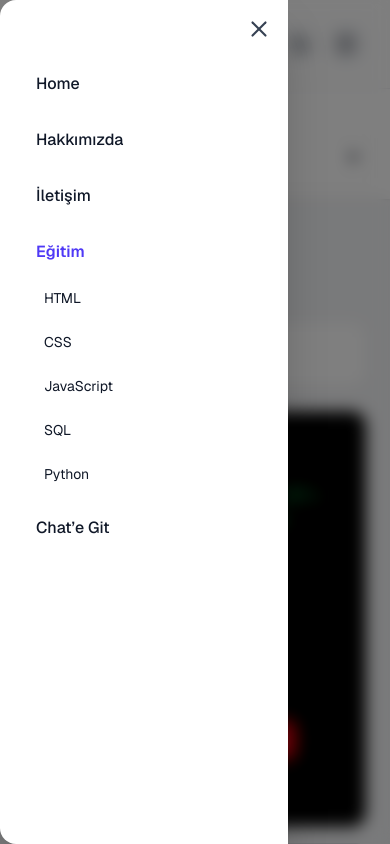
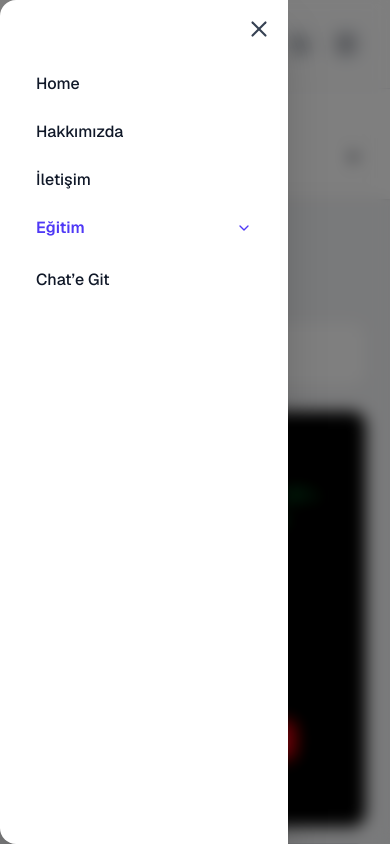
Before and after one commit to can2334/robotics, a Next.js app: page /egitim/html in a window 390 px wide. Both pictures are taken after a click on the button 346 px from the left and 44 px from the top of the page. Shown: the top 844 px of the page. Built offline with nearby package versions, Linux system fonts and the light colour scheme.

Commit message:
next js düzenlendi

```diff
--- a/next.config.ts
+++ b/next.config.ts
@@ -10,37 +10,35 @@ const nextConfig: NextConfig = {
       {
         source: "/(.*)",
         headers: [
-          // Clickjacking koruması
           { key: "X-Frame-Options", value: "SAMEORIGIN" },
-
-          // MIME sniffing koruması
           { key: "X-Content-Type-Options", value: "nosniff" },
-
-          // Referrer gizliliği
           { key: "Referrer-Policy", value: "strict-origin-when-cross-origin" },
-
-          // Permissions-Policy (kamera, mikrofon, lokasyon vb.)
           { key: "Permissions-Policy", value: "geolocation=(), camera=(), microphone=(), autoplay=()" },
-
-          // Content Security Policy (XSS ve script injection koruması)
           {
             key: "Content-Security-Policy",
             value: `
               default-src 'self';
-               script-src 'self' 'unsafe-inline' 'unsafe-eval' https://www.googletagmanager.com https://www.google-analytics.com https://va.vercel-scripts.com;
-    style-src 'self' 'unsafe-inline' https://fonts.googleapis.com;
+              script-src 'self' 'unsafe-inline' 'unsafe-eval' https://www.googletagmanager.com https://www.google-analytics.com https://va.vercel-scripts.com;
+              style-src 'self' 'unsafe-inline' https://fonts.googleapis.com;
               img-src 'self' data: https:;
               font-src 'self' https://fonts.gstatic.com;
               frame-ancestors 'none';
             `.replace(/\n/g, ''),
           },
-
-          // HSTS (HTTPS zorunlu)
           { key: "Strict-Transport-Security", value: "max-age=63072000; includeSubDomains; preload" },
         ],
       },
     ];
   },
+
+  // 🔽 SADECE BURASI EKLENDİ 🔽
+  async rewrites() {
+    return [
+      { source: "/html", destination: "/egitim/html" },
+      { source: "/css", destination: "/egitim/css" },
+      { source: "/javascript", destination: "/egitim/javascript" },
+    ];
+  },
 };
 
 export default nextConfig;
--- a/src/app/components/Header.tsx
+++ b/src/app/components/Header.tsx
@@ -9,6 +9,7 @@ export default function Header() {
     const { theme, toggleTheme } = useTheme();
     const [sidebarOpen, setSidebarOpen] = useState(false);
     const [egitimOpen, setEgitimOpen] = useState(false);
+    const [mobileEgitimOpen, setMobileEgitimOpen] = useState(false);
 
     const menuItems = [
         { label: "Home", href: "/" },
@@ -19,11 +20,11 @@ export default function Header() {
     ];
 
     const dersler = [
-        { label: "HTML", href: "/egitim/html" },
-        { label: "CSS", href: "/egitim/css" },
-        { label: "JavaScript", href: "/egitim/javascript" },
-        { label: "SQL", href: "/egitim/sql" },
-        { label: "Python", href: "/egitim/python" },
+        { label: "HTML", href: "/html" },
+        { label: "CSS", href: "/css" },
+        { label: "JavaScript", href: "/javascript" },
+        { label: "SQL", href: "/sql" },
+        { label: "Python", href: "/python" },
     ];
 
     return (
@@ -121,7 +122,9 @@ export default function Header() {
 
             {/* MOBILE SIDEBAR */}
             <div
-                className={`fixed inset-0 z-50 flex transition-opacity duration-300 ${sidebarOpen ? "opacity-100 pointer-events-auto" : "opacity-0 pointer-events-none"
+                className={`fixed inset-0 z-50 flex transition-opacity duration-300 ${sidebarOpen
+                    ? "opacity-100 pointer-events-auto"
+                    : "opacity-0 pointer-events-none"
                     }`}
             >
                 <div
@@ -140,7 +143,7 @@ export default function Header() {
                         <X size={26} />
                     </button>
 
-                    <nav className="mt-10 flex flex-col gap-4">
+                    <nav className="mt-10 flex flex-col gap-2">
                         {menuItems.map((item) =>
                             item.label !== "Eğitim" ? (
                                 <Link
@@ -152,20 +155,34 @@ export default function Header() {
                                     {item.label}
                                 </Link>
                             ) : (
-                                <div key={item.label} className="flex flex-col gap-2">
-                                    <span className="px-3 py-2 font-semibold text-indigo-600 dark:text-indigo-400">
+                                <div key={item.label} className="flex flex-col gap-1">
+                                    <button
+                                        onClick={() => setMobileEgitimOpen(!mobileEgitimOpen)}
+                                        className="px-3 py-2 flex justify-between items-center font-semibold text-indigo-600 dark:text-indigo-400 rounded-md hover:bg-indigo-100 dark:hover:bg-gray-700 transition-colors duration-300"
+                                    >
                                         Eğitim
-                                    </span>
+                                        <ChevronDown
+                                            size={16}
+                                            className={`transition-transform duration-300 ${mobileEgitimOpen ? "rotate-180" : ""
+                                                }`}
+                                        />
+                                    </button>
+
+                                    <div
+                                        className={`overflow-hidden transition-all duration-300 ${mobileEgitimOpen ? "max-h-96 mt-1" : "max-h-0"
+                                            }`}
+                                    >
                                         {dersler.map((ders) => (
                                             <Link
                                                 key={ders.href}
                                                 href={ders.href}
-                                            className="px-5 py-2 rounded-md hover:bg-indigo-100 dark:hover:bg-gray-700 transition-colors duration-300 text-sm"
+                                                className="block px-5 py-2 rounded-md hover:bg-indigo-100 dark:hover:bg-gray-700 transition-colors duration-300 text-sm"
                                                 onClick={() => setSidebarOpen(false)}
                                             >
                                                 {ders.label}
                                             </Link>
                                         ))}
+                                    </div>
                                 </div>
                             )
                         )}
--- a/src/app/components/ui/button.tsx
+++ b/src/app/components/ui/button.tsx
@@ -1,5 +1,7 @@
-import React from "react";
-import clsx from "clsx";
+"use client";
+
+import * as React from "react";
+import { cn } from "@/lib/utils";
 
 interface ButtonProps extends React.ButtonHTMLAttributes<HTMLButtonElement> {
     variant?: "default" | "outline" | "secondary" | "destructive";
@@ -14,7 +16,7 @@ export const Button: React.FC<ButtonProps> = ({
     ...props
 }) => {
     const base =
-        "font-medium rounded-lg transition-all duration-200 focus:outline-none focus:ring-2 focus:ring-offset-2";
+        "font-medium rounded-lg transition-all duration-200 focus:outline-none focus:ring-2 focus:ring-offset-2 active:scale-[0.98]";
 
     const variants = {
         default:
@@ -35,7 +37,7 @@ export const Button: React.FC<ButtonProps> = ({
 
     return (
         <button
-            className={clsx(base, variants[variant], sizes[size], className)}
+            className={cn(base, variants[variant], sizes[size], className)}
             {...props}
         >
             {children}
--- a/src/app/egitim/html/page.tsx
+++ b/src/app/egitim/html/page.tsx
@@ -21,6 +21,7 @@ export default function HtmlEgitimPage() {
         }`}
     >
       <Header />
+      <title>TRC - Html Eğitimleri</title>
 
       <div className="flex flex-1 flex-col md:flex-row">
         {/* 🖥️ Sol Menü (sadece masaüstünde görünür) */}
--- a/src/app/page.tsx
+++ b/src/app/page.tsx
@@ -72,7 +72,7 @@ export default function Home() {
   return (
     <div className={`${theme === "light" ? "bg-gray-50 text-gray-900" : "bg-gray-900 text-white"} flex flex-col min-h-screen transition-colors duration-300`}>
       <Header />
-
+      <title>TRC - Anasayfa</title>
       <main className="flex-1 px-4 md:px-8 py-6 space-y-12">
         {/* Slider */}
         <section className="relative max-w-6xl mx-auto">
```
Lines whose indentation alone changed are shown as unchanged.
